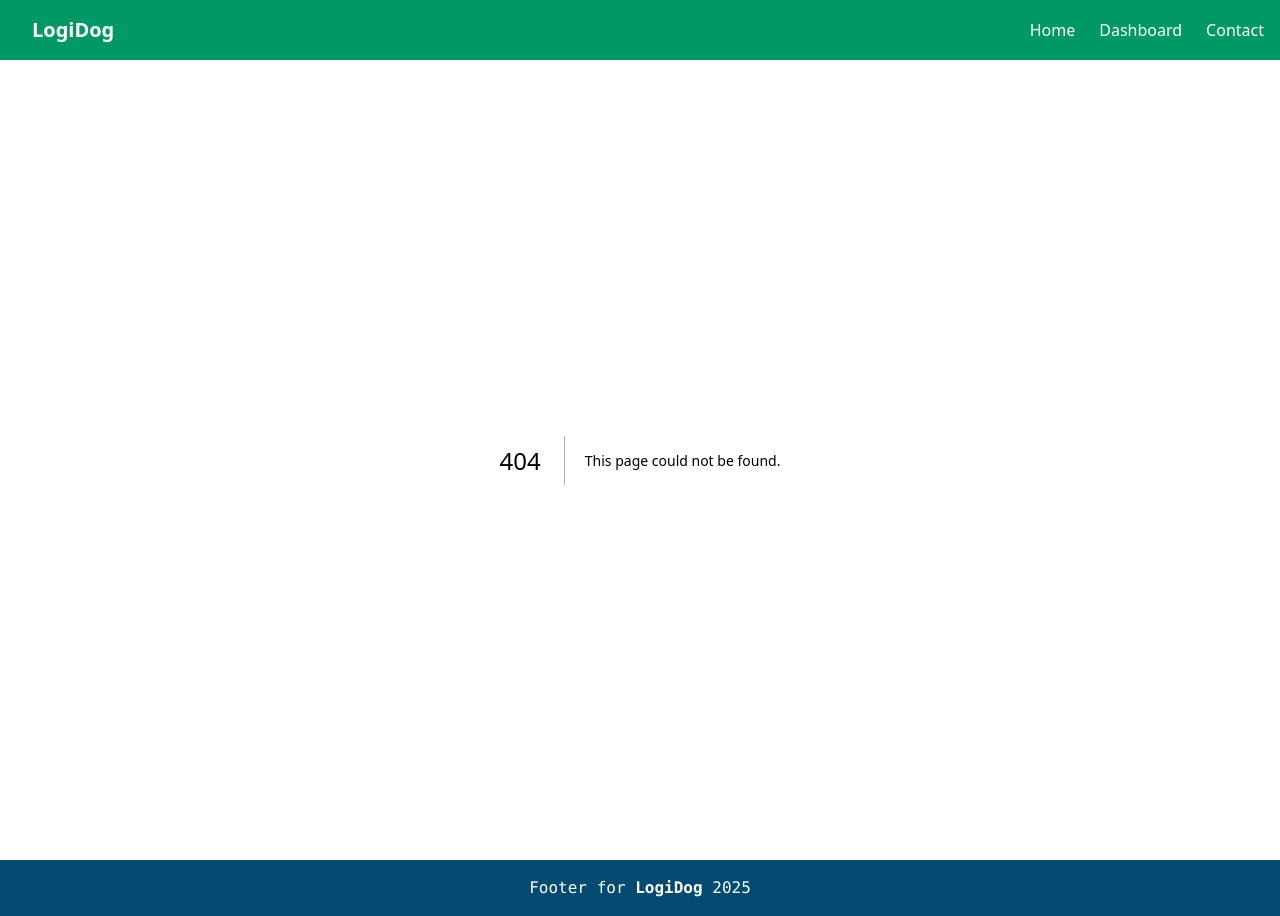
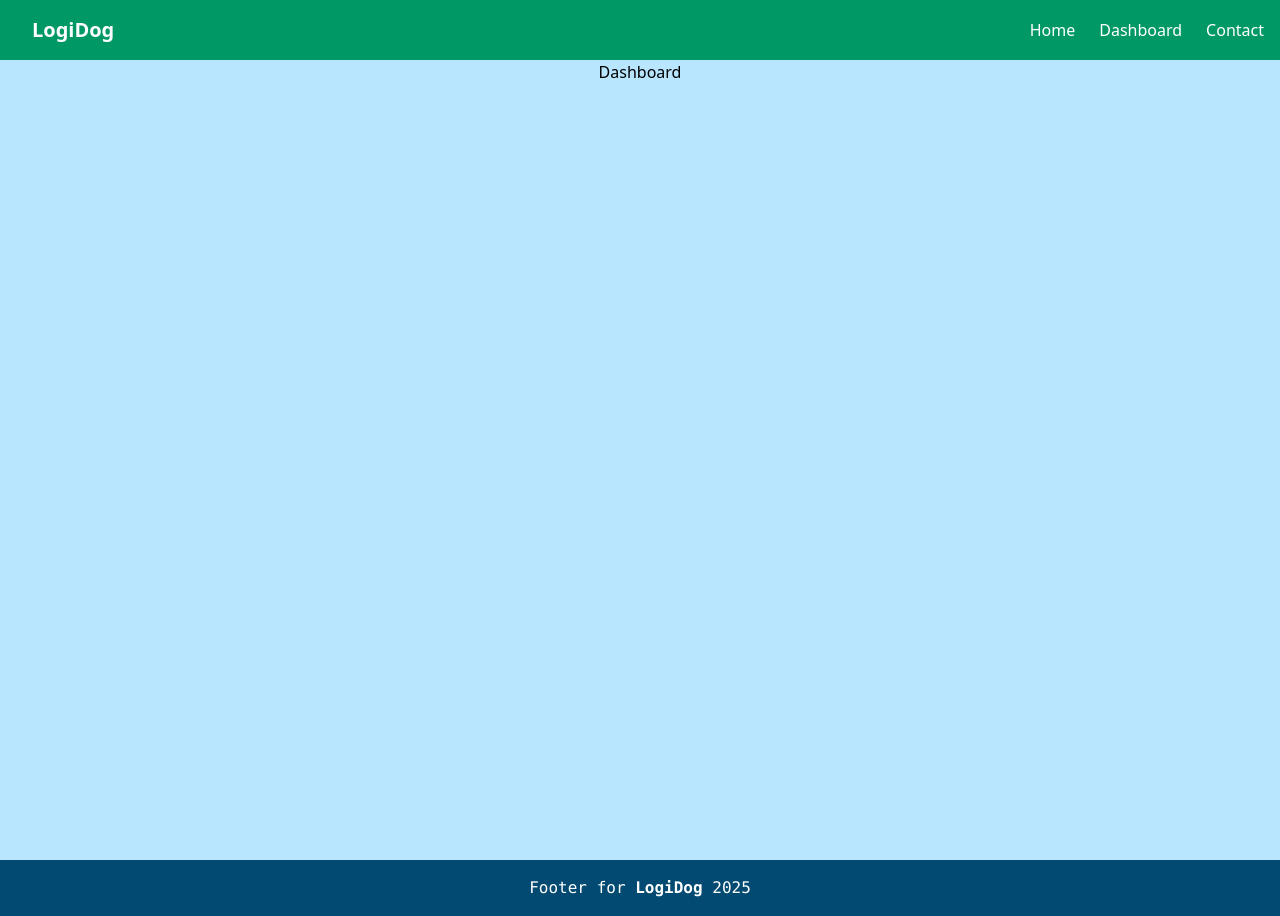
Before and after one commit to Dor-J/LogiDog-website-demo, a Next.js app: page /dashboard in a window 1280 px wide. Before the commit this address had no page. Built offline with nearby package versions, Linux system fonts and the light colour scheme.

Commit message:
Add basic dashboard page

```diff
--- /dev/null
+++ b/src/app/dashboard/page.tsx
@@ -0,0 +1,13 @@
+import React from 'react'
+
+function DashBoard() {
+    return (
+        <main className="flex h-lvh w-full flex-col items-center">
+            <div className="p4 text-center">
+                <h1>Dashboard</h1>
+            </div>
+        </main>
+    )
+}
+
+export default DashBoard
```
Also changed, not shown: 1 other file (tests, documents, lock files or other folders).
